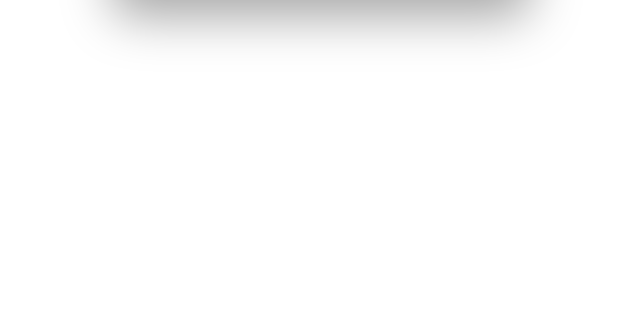
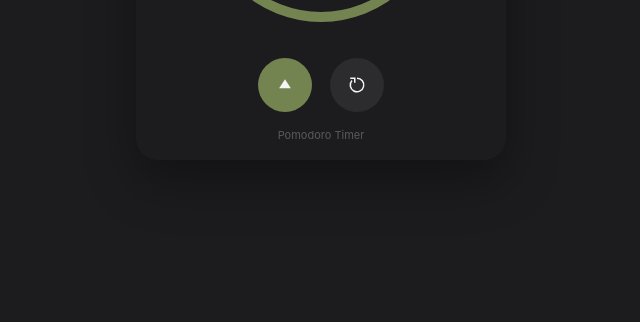
Before and after one commit to KikaRamosRJ/pomodoro-widget, a plain HTML site: page index.html in a window 1280 px wide. Shown: the part 478-800 px from the top of the page, without its empty margins (319-959 px from the left). Drawn offline with Linux system fonts and the light colour scheme.

Commit message:
Update background style in index.html
Change background from transparent to a CSS variable.

```diff
--- a/index.html
+++ b/index.html
@@ -17,8 +17,9 @@
   *{box-sizing:border-box;}
   html,body{
     margin:0; padding:0; height:100%;
-    background:transparent;
+    background:var(--bg);
     font-family:-apple-system,BlinkMacSystemFont,"Segoe UI",Inter,Roboto,sans-serif;
+    display:flex; align-items:center; justify-content:center;
   }
   .card{
     width:100%; max-width:420px; margin:0 auto;
```
